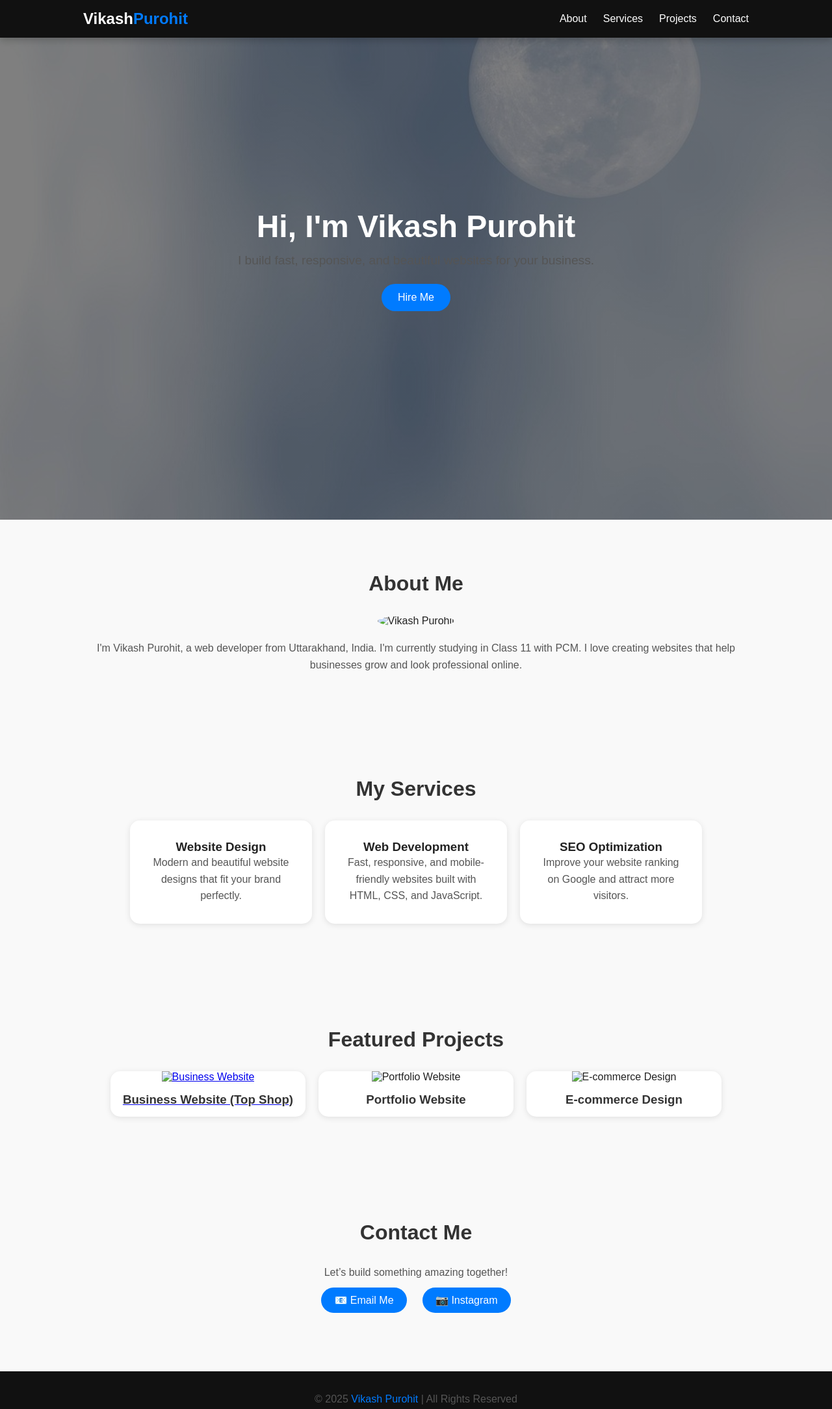
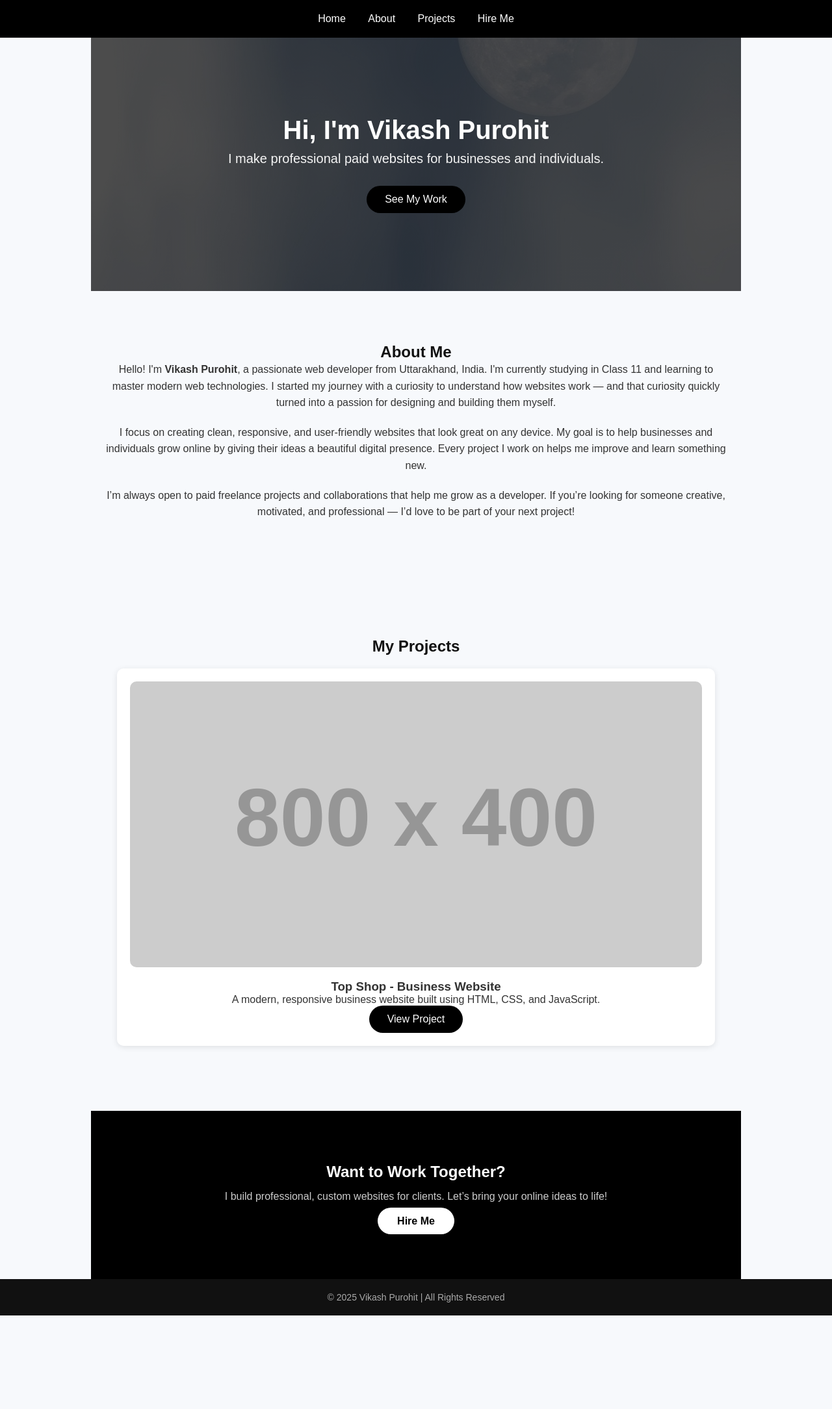
Before and after one commit to vikash171v-oss/my-website, a plain HTML site: page index.html in a window 1280 px wide. Shown: the whole page at 65% size. After the commit the page ends 2025 px from the top, so only its background shows below. Drawn offline with nearby package versions, Linux system fonts and the light colour scheme; placeholder pictures from the web are drawn by us.

Commit message:
Add files via upload

```diff
--- a/index.html
+++ b/index.html
@@ -1,314 +1,222 @@
 <!DOCTYPE html>
 <html lang="en">
 <head>
-  <meta charset="UTF-8" />
-  <meta name="viewport" content="width=device-width, initial-scale=1.0" />
+  <meta charset="UTF-8">
+  <meta name="viewport" content="width=device-width, initial-scale=1.0">
   <title>Vikash Purohit | Web Developer</title>
+  <link href="https://unpkg.com/aos@2.3.1/dist/aos.css" rel="stylesheet">
   <style>
-    /* --- General Styles --- */
     * {
       margin: 0;
       padding: 0;
       box-sizing: border-box;
-      scroll-behavior: smooth;
       font-family: 'Poppins', sans-serif;
     }
 
     body {
-      color: #222;
-      background-color: #f9f9f9;
+      background: #f7f9fc;
+      color: #333;
+      scroll-behavior: smooth;
     }
 
-    nav {
-      position: fixed;
+    header {
+      background: #000;
+      color: #fff;
+      padding: 20px 0;
+      text-align: center;
+      position: sticky;
       top: 0;
-      width: 100%;
-      background: #111;
-      color: #fff;
-      display: flex;
-      justify-content: space-between;
-      align-items: center;
-      padding: 15px 10%;
-      z-index: 1000;
-      box-shadow: 0 4px 10px rgba(0,0,0,0.2);
+      z-index: 100;
     }
 
-    .logo {
-      font-size: 1.5rem;
-      font-weight: 700;
-    }
-
-    .logo span {
-      color: #007bff;
-    }
-
-    nav ul {
-      display: flex;
-      list-style: none;
-      gap: 25px;
-    }
-
-    nav ul li a {
+    nav a {
       color: #fff;
+      margin: 0 15px;
       text-decoration: none;
       font-weight: 500;
       transition: 0.3s;
     }
 
-    nav ul li a:hover {
-      color: #007bff;
-    }
-
-    header {
-      height: 100vh;
-      background: linear-gradient(rgba(0,0,0,0.5), rgba(0,0,0,0.5)),
-                  url('background.jpg') center/cover no-repeat;
-      color: white;
-      display: flex;
-      flex-direction: column;
-      justify-content: center;
-      align-items: center;
-      text-align: center;
-      padding: 0 20px;
-    }
-
-    header h1 {
-      font-size: 3rem;
-      margin-bottom: 10px;
-      animation: fadeIn 2s ease;
-    }
-
-    header p {
-      font-size: 1.2rem;
-      margin-bottom: 20px;
-      max-width: 600px;
-    }
-
-    .btn {
-      background-color: #007bff;
-      color: white;
-      padding: 12px 25px;
-      border: none;
-      border-radius: 30px;
-      cursor: pointer;
-      transition: 0.3s;
-      text-decoration: none;
-    }
-
-    .btn:hover {
-      background-color: #0056b3;
-      box-shadow: 0 0 15px #007bff;
-      transform: scale(1.05);
+    nav a:hover {
+      color: #00bcd4;
     }
 
     section {
       padding: 80px 20px;
-      max-width: 1100px;
+      max-width: 1000px;
       margin: auto;
       text-align: center;
     }
 
-    h2 {
-      font-size: 2rem;
-      margin-bottom: 30px;
-      color: #333;
+    h1, h2 {
+      color: #111;
     }
 
-    p {
-      color: #555;
-      font-size: 1rem;
+    /* Home with dark image overlay */
+    #home {
+      background: linear-gradient(rgba(0, 0, 0, 0.7), rgba(0, 0, 0, 0.7)),
+                  url('background.jpg') no-repeat center center/cover;
+      color: white;
+      padding: 120px 20px;
+      background-attachment: fixed;
+    }
+
+    #home h1 {
+      font-size: 40px;
+      margin-bottom: 10px;
+      color: white; /* changed to white */
+    }
+
+    #home p {
+      font-size: 20px;
+      margin-bottom: 30px;
+      color: #f5f5f5; /* light grayish white */
+    }
+
+    .btn {
+      display: inline-block;
+      background: #000;
+      color: white;
+      padding: 12px 28px;
+      border-radius: 30px;
+      text-decoration: none;
+      transition: 0.3s;
+      font-weight: 500;
+    }
+
+    .btn:hover {
+      background: #00bcd4;
+    }
+
+    /* About */
+    #about p {
+      margin-bottom: 20px;
       line-height: 1.6;
     }
 
-    #about img {
-      width: 150px;
-      border-radius: 50%;
-      margin-bottom: 20px;
-    }
-
-    .services {
-      display: flex;
-      flex-wrap: wrap;
-      justify-content: center;
-      gap: 20px;
-    }
-
-    .service-box {
+    /* Projects */
+    .project {
       background: white;
-      border-radius: 15px;
+      margin: 20px;
+      padding: 20px;
+      border-radius: 10px;
       box-shadow: 0 2px 10px rgba(0,0,0,0.1);
-      padding: 30px;
-      width: 280px;
-      transition: transform 0.3s;
-    }
-
-    .service-box:hover {
-      transform: translateY(-5px);
-    }
-
-    .projects {
-      display: flex;
-      flex-wrap: wrap;
-      justify-content: center;
-      gap: 20px;
-    }
-
-    .project {
-      width: 300px;
-      border-radius: 15px;
-      overflow: hidden;
-      box-shadow: 0 2px 10px rgba(0,0,0,0.1);
-      background: white;
       transition: 0.3s;
     }
 
     .project:hover {
-      transform: translateY(-8px);
-      box-shadow: 0 8px 25px rgba(0,0,0,0.2);
+      transform: translateY(-5px);
     }
 
     .project img {
       width: 100%;
-      height: 200px;
-      object-fit: cover;
+      border-radius: 10px;
+      margin-bottom: 15px;
     }
 
-    .project h3 {
-      padding: 15px;
-      color: #333;
+    /* Hire Me */
+    #hire {
+      background: #000;
+      color: white;
+      padding: 80px 20px;
+      text-align: center;
     }
 
-    .contact-links a {
-      display: inline-block;
-      margin: 10px;
-      color: white;
-      background-color: #007bff;
-      padding: 10px 20px;
-      border-radius: 25px;
+    #hire h2 {
+      color: #fff;
+      margin-bottom: 15px;
+    }
+
+    #hire p {
+      color: #ccc;
+      margin-bottom: 20px;
+    }
+
+    .hire-btn {
+      background: #fff;
+      color: #000;
+      padding: 12px 30px;
+      border-radius: 30px;
       text-decoration: none;
       transition: 0.3s;
+      font-weight: 600;
     }
 
-    .contact-links a:hover {
-      background-color: #0056b3;
+    .hire-btn:hover {
+      background: #00bcd4;
+      color: #fff;
     }
 
     footer {
-      background-color: #111;
-      color: white;
-      padding: 30px 10px;
+      background: #111;
+      color: #aaa;
       text-align: center;
-    }
-
-    footer span {
-      color: #007bff;
-    }
-
-    @keyframes fadeIn {
-      from {opacity: 0; transform: translateY(20px);}
-      to {opacity: 1; transform: translateY(0);}
-    }
-
-    @media (max-width: 768px) {
-      .services, .projects {
-        flex-direction: column;
-        align-items: center;
-      }
-      nav ul {
-        flex-direction: column;
-        background: #111;
-        position: absolute;
-        top: 60px;
-        left: 0;
-        width: 100%;
-        padding: 10px 0;
-        display: none;
-      }
+      padding: 20px 10px;
+      font-size: 14px;
     }
   </style>
 </head>
 <body>
-
-  <!-- Navigation -->
-  <nav>
-    <div class="logo">Vikash<span>Purohit</span></div>
-    <ul>
-      <li><a href="#about">About</a></li>
-      <li><a href="#services">Services</a></li>
-      <li><a href="#projects">Projects</a></li>
-      <li><a href="#contact">Contact</a></li>
-    </ul>
-  </nav>
-
-  <!-- Hero Section -->
   <header>
-    <h1>Hi, I'm Vikash Purohit</h1>
-    <p>I build fast, responsive, and beautiful websites for your business.</p>
-    <a href="#contact" class="btn">Hire Me</a>
+    <nav>
+      <a href="#home">Home</a>
+      <a href="#about">About</a>
+      <a href="#projects">Projects</a>
+      <a href="#hire">Hire Me</a>
+    </nav>
   </header>
 
-  <!-- About Section -->
-  <section id="about">
-    <h2>About Me</h2>
-    <img src="myphoto.jpg" alt="Vikash Purohit">
-    <p>I'm Vikash Purohit, a web developer from Uttarakhand, India. I'm currently studying in Class 11 with PCM. I love creating websites that help businesses grow and look professional online.</p>
+  <section id="home" data-aos="fade-up">
+    <h1>Hi, I'm Vikash Purohit</h1>
+    <p>I make professional paid websites for businesses and individuals.</p>
+    <a href="#projects" class="btn">See My Work</a>
   </section>
 
-  <!-- Services Section -->
-  <section id="services">
-    <h2>My Services</h2>
-    <div class="services">
-      <div class="service-box">
-        <h3>Website Design</h3>
-        <p>Modern and beautiful website designs that fit your brand perfectly.</p>
-      </div>
-      <div class="service-box">
-        <h3>Web Development</h3>
-        <p>Fast, responsive, and mobile-friendly websites built with HTML, CSS, and JavaScript.</p>
-      </div>
-      <div class="service-box">
-        <h3>SEO Optimization</h3>
-        <p>Improve your website ranking on Google and attract more visitors.</p>
-      </div>
+  <section id="about" data-aos="fade-up">
+    <h2>About Me</h2>
+    <p>
+      Hello! I'm <strong>Vikash Purohit</strong>, a passionate web developer from Uttarakhand, India.
+      I'm currently studying in Class 11 and learning to master modern web technologies.
+      I started my journey with a curiosity to understand how websites work — and that curiosity quickly turned into a passion for designing and building them myself.
+    </p>
+    <p>
+      I focus on creating clean, responsive, and user-friendly websites that look great on any device.
+      My goal is to help businesses and individuals grow online by giving their ideas a beautiful digital presence.
+      Every project I work on helps me improve and learn something new.
+    </p>
+    <p>
+      I’m always open to paid freelance projects and collaborations that help me grow as a developer.
+      If you’re looking for someone creative, motivated, and professional — I’d love to be part of your next project!
+    </p>
+  </section>
+
+  <section id="projects" data-aos="fade-up">
+    <h2>My Projects</h2>
+    <div class="project">
+      <img src="https://via.placeholder.com/800x400" alt="Project Example">
+      <h3>Top Shop - Business Website</h3>
+      <p>A modern, responsive business website built using HTML, CSS, and JavaScript.</p>
+      <a href="https://vikash171v-oss.github.io/top-shop/" target="_blank" class="btn">View Project</a>
     </div>
   </section>
 
-  <!-- Projects Section -->
-  <section id="projects">
-    <h2>Featured Projects</h2>
-    <div class="projects">
-      <!-- New Business Website Link -->
-      <a href="https://vikash171v-oss.github.io/top-shop/" target="_blank">
-        <div class="project">
-          <img src="project1.jpg" alt="Business Website">
-          <h3>Business Website (Top Shop)</h3>
-        </div>
-      </a>
-      <div class="project">
-        <img src="project2.jpg" alt="Portfolio Website">
-        <h3>Portfolio Website</h3>
-      </div>
-      <div class="project">
-        <img src="project3.jpg" alt="E-commerce Design">
-        <h3>E-commerce Design</h3>
-      </div>
-    </div>
+  <section id="hire" data-aos="fade-up">
+    <h2>Want to Work Together?</h2>
+    <p>I build professional, custom websites for clients. Let’s bring your online ideas to life!</p>
+    <a href="mailto:vikashpurohit171@gmail.com" class="hire-btn">Hire Me</a>
   </section>
 
-  <!-- Contact Section -->
-  <section id="contact">
-    <h2>Contact Me</h2>
-    <p>Let’s build something amazing together!</p>
-    <div class="contact-links">
-      <a href="mailto:vikash171v@gmail.com">📧 Email Me</a>
-      <a href="https://instagram.com/vikashpurohit171" target="_blank">📷 Instagram</a>
-    </div>
-  </section>
-
-  <!-- Footer -->
   <footer>
-    <p>© 2025 <span>Vikash Purohit</span> | All Rights Reserved</p>
+    <p>© 2025 Vikash Purohit | All Rights Reserved</p>
   </footer>
 
+  <script src="https://unpkg.com/aos@2.3.1/dist/aos.js"></script>
+  <script>
+    AOS.init({
+      duration: 1000,
+      offset: 100,
+      once: true
+    });
+  </script>
 </body>
 </html>
```
